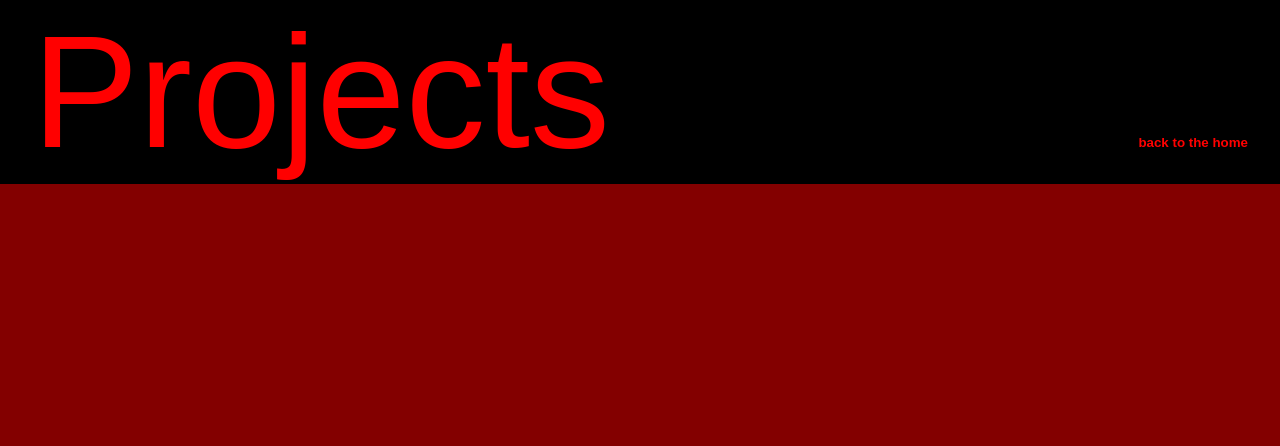
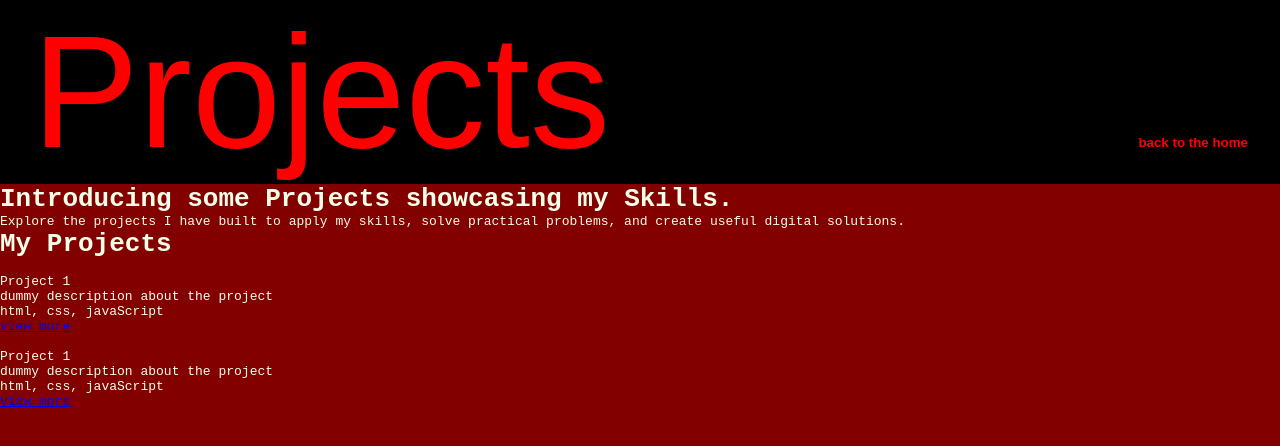
Before and after one commit to Dhruval-Kharshikar/portfolio, a React (Vite) app: page /projects in a window 1280 px wide. Shown: the top 446 px of the page. Built offline with nearby package versions, Linux system fonts and the light colour scheme.

Commit message:
Made project page with dummy projects using map function

```diff
--- a/src/components/projects.jsx
+++ b/src/components/projects.jsx
@@ -10,13 +10,66 @@ function Projects( {value, opv, setflag}) {
       opv(0)
     },200)
   }
-  return (
+
+  const projects = [
+    {
+      img : '',
+      name : 'Project 1',
+      description : 'dummy description about the project',
+      stack : 'html, css, javaScript',
+      link : 'https://monkeytype.com/account'
+    },
+    {
+      img : '',
+      name : 'Project 1',
+      description : 'dummy description about the project',
+      stack : 'html, css, javaScript',
+      link : 'https://monkeytype.com/account'
+    }
+  ]
 
 
+  return (
     <div className='projects'>
-      <div className="pr-heading"> Projects
+      <div className="pr-heading">
+        <span>Projects</span>
         <button className='btn' onClick={clickf}>back to the home</button>
       </div>
+
+      <main className='main-body-pr'>
+        <div className='pr-intro'>
+          <h1>Introducing some <span>Projects</span> showcasing my <span>Skills.</span></h1>
+          <p className='pr-summary'>
+            Explore the projects I have built to apply my skills, solve practical problems, and create useful digital solutions.
+          </p>
+        </div>
+
+        <div className='console-parent'>
+          <h1>My Projects</h1>
+          <div className="project-console">
+            {projects.map((project) => (
+              <div className="project-group">
+              <div className='project-left'>
+                <div className="project-img">
+                  <img src={project.img} alt="" />
+                </div>
+                <div className="project-title">{project.name}</div>
+              </div>
+              <div className='project-right'>
+                <div className="project-description">{project.description}</div>
+                <div>
+                  <div className="project-stack">{project.stack}</div>
+                  <div className="project-link"><a href={project.link} target="_blank"> view more</a></div>
+                </div>
+              </div>
+            </div>
+            ))}
+
+
+
+          </div>
+        </div>
+      </main>
     </div>
   )
 }
```
